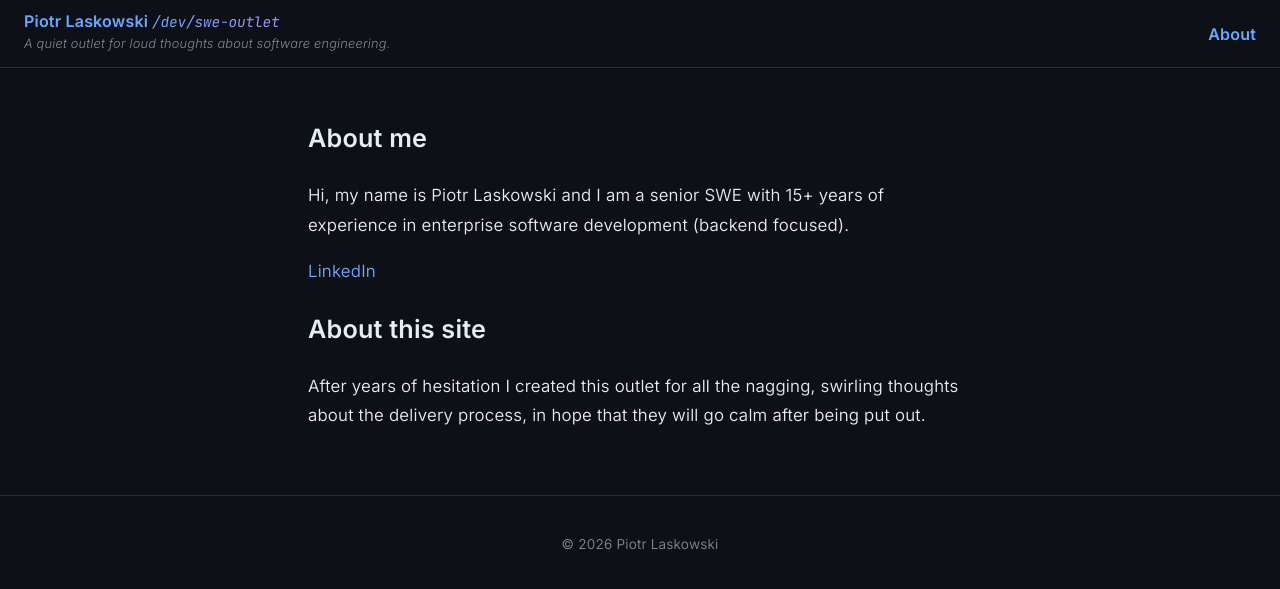
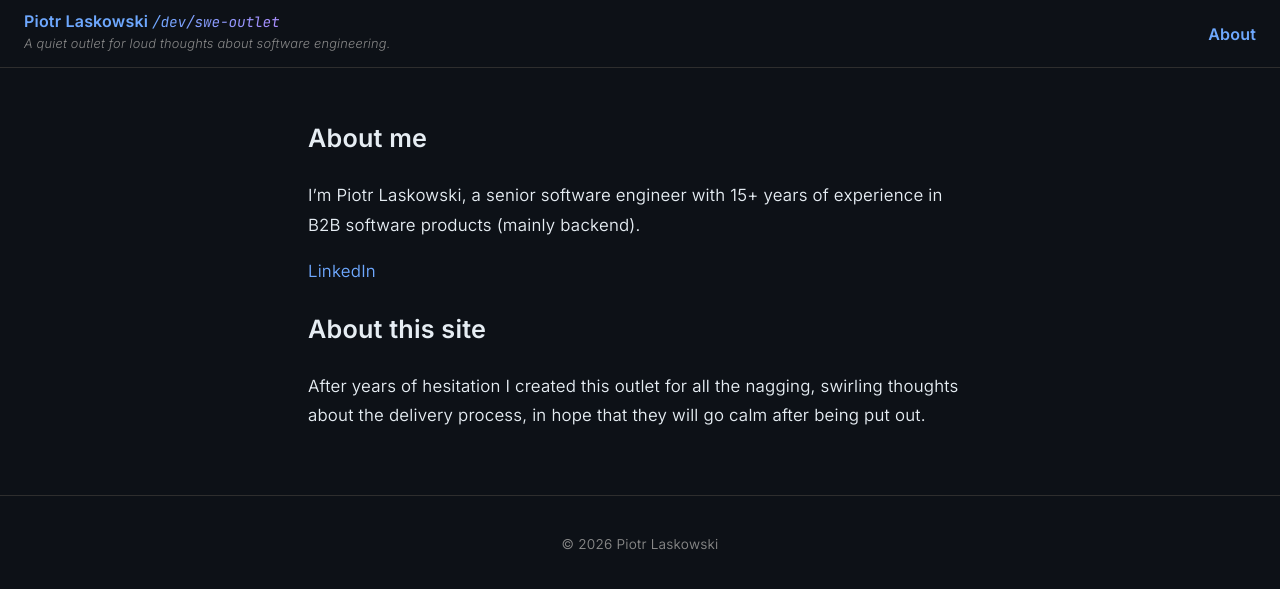
Before and after one commit to plaskowski/plaskowski.github.io, a Jekyll site: the page built from about.md, in a window 1280 px wide. Shown: the top 589 px of the page. Built offline with Jekyll 4.4.1, drawn with Linux system fonts in a browser that asks for light colours.

Commit message:
finalize about me bio
Co-authored-by: Cursor <cursoragent@cursor.com>

```diff
--- a/about.md
+++ b/about.md
@@ -5,7 +5,7 @@ title: About
 
 ## About me
 
-Hi, my name is Piotr Laskowski and I am a senior SWE with 15+ years of experience in enterprise software development (backend focused).
+I'm Piotr Laskowski, a senior software engineer with 15+ years of experience in B2B software products (mainly backend).
 
 [LinkedIn](https://www.linkedin.com/in/piotr-laskowski-waw/)
 
```
